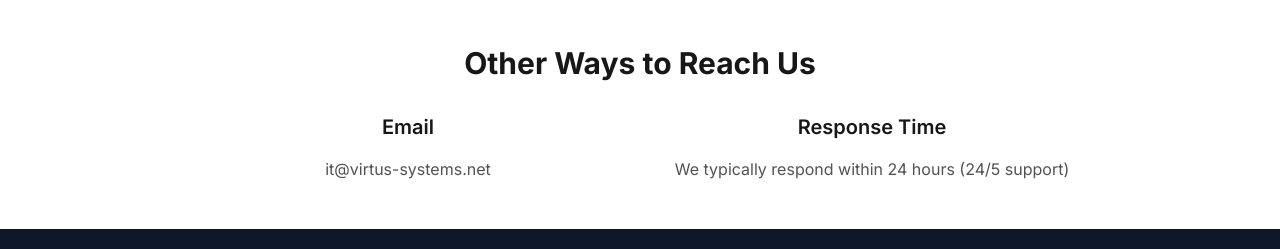
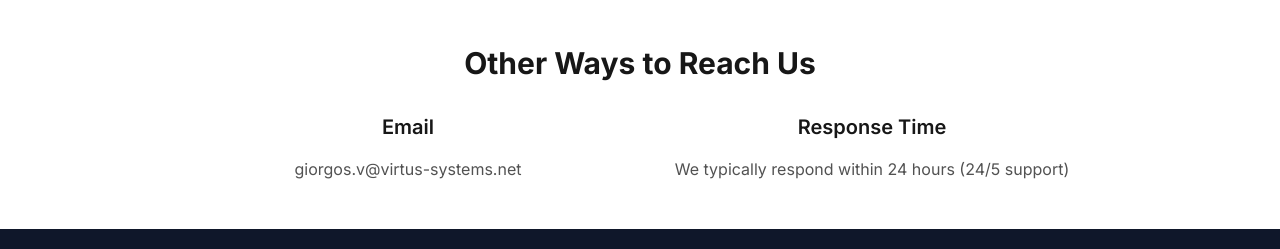
Before and after one commit to IT-Virtus/Virtus-systems, a React (Vite) app: page /contact in a window 1280 px wide. Shown: the part 1131-1380 px from the top of the page. Built offline with nearby package versions, Linux system fonts and the light colour scheme.

Commit message:
Updated ContactPage.tsx

```diff
--- a/src/pages/ContactPage.tsx
+++ b/src/pages/ContactPage.tsx
@@ -266,8 +266,8 @@ const ContactPage = () => {
               <div>
                 <h3 className="text-xl font-semibold mb-4">Email</h3>
                 <p className="text-neutral-600">
-                  <a href="mailto:it@virtus-systems.net" className="hover:text-primary-600 transition-colors">
-                    it@virtus-systems.net
+                  <a href="mailto:giorgos.v@virtus-systems.net" className="hover:text-primary-600 transition-colors">
+                    giorgos.v@virtus-systems.net
                   </a>
                 </p>
               </div>
```
